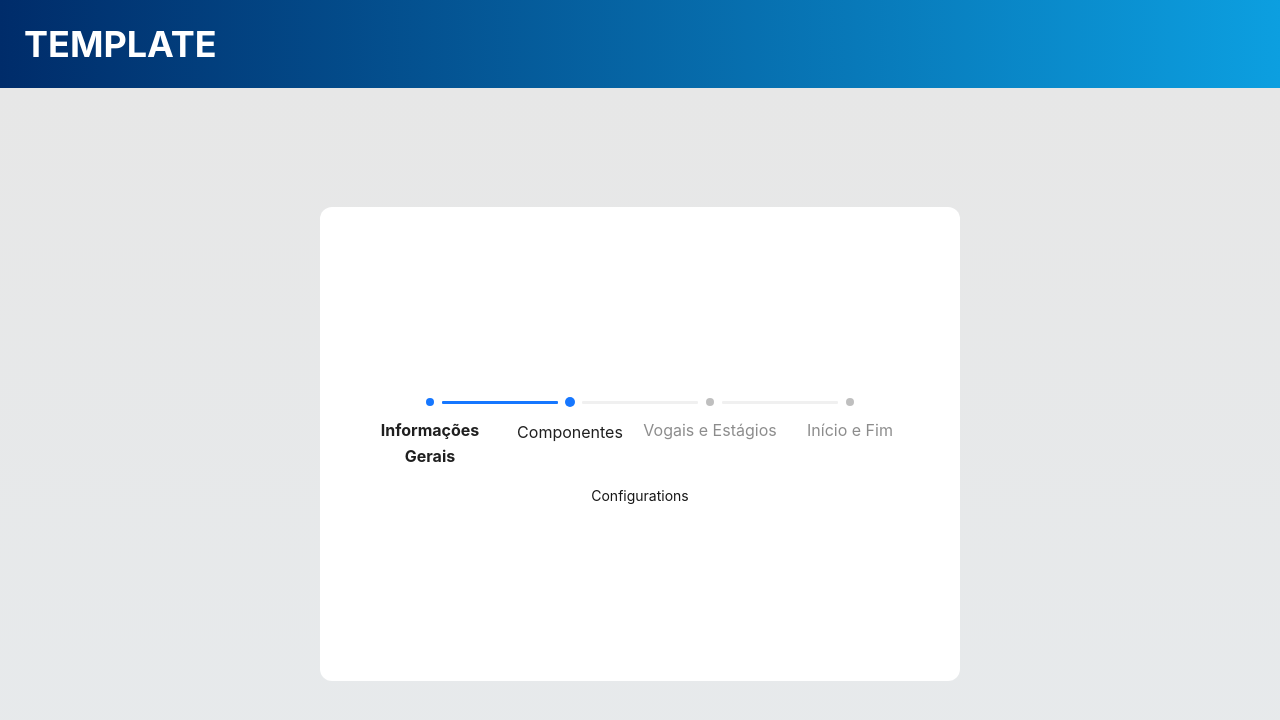
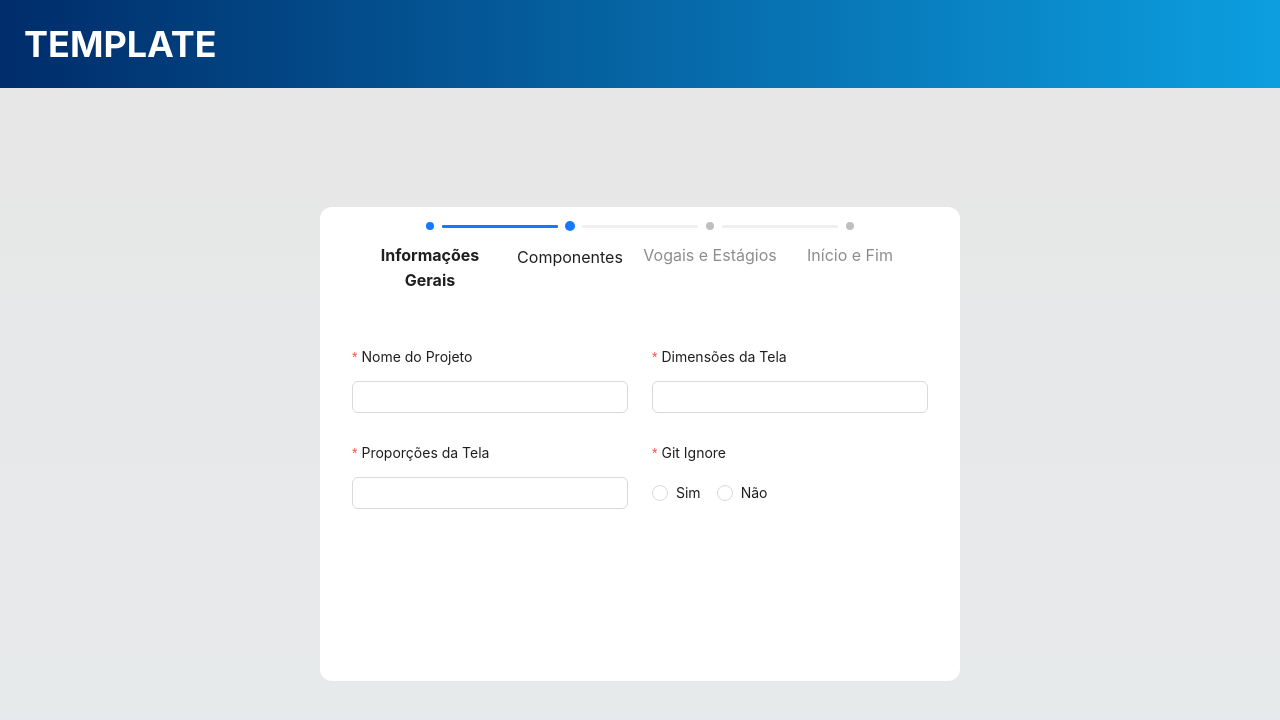
Before and after one commit to MarciioHenrique/game-template, a Next.js app: page /configurations in a window 1280 px wide. Shown: the top 720 px of the page. Built offline with nearby package versions, Linux system fonts and the light colour scheme.

Commit message:
feat: configurations base page

```diff
--- a/src/app/configurations/page.tsx
+++ b/src/app/configurations/page.tsx
@@ -1,7 +1,78 @@
 "use client";
 
-import { Layout, Typography } from "antd";
+import { Radio, Input, Row, Col, Layout, Form } from "antd";
 
 export default function Configurations() {
-  return <div>Configurations</div>;
+  return (
+    <Layout.Content className="w-full h-full p-8">
+      <Row gutter={{ xs: 8, sm: 16, md: 24, lg: 24 }}>
+        <Col xs={24} sm={24} md={12} lg={12}>
+          <Form.Item
+            name="Nome do Projeto"
+            label="Nome do Projeto"
+            rules={[
+              {
+                required: true,
+              },
+            ]}
+            labelCol={{ span: 24 }}
+          >
+            <Input />
+          </Form.Item>
+        </Col>
+        <Col xs={24} sm={24} md={12} lg={12}>
+          <Form.Item
+            name="Dimensões da Tela"
+            label="Dimensões da Tela"
+            rules={[
+              {
+                required: true,
+              },
+            ]}
+            labelCol={{ span: 24 }}
+          >
+            <Input />
+          </Form.Item>
+        </Col>
+      </Row>
+      <Row gutter={{ xs: 8, sm: 16, md: 24, lg: 24 }}>
+        <Col xs={24} sm={24} md={12} lg={12}>
+          <Form.Item
+            name="Proporções da Tela"
+            label="Proporções da Tela"
+            rules={[
+              {
+                required: true,
+              },
+            ]}
+            labelCol={{ span: 24 }}
+          >
+            <Input />
+          </Form.Item>
+        </Col>
+        <Col xs={24} sm={24} md={12} lg={12}>
+          <Form.Item
+            name="Git Ignore"
+            label="Git Ignore"
+            rules={[
+              {
+                required: true,
+                message: "Por favor, selecione uma opção.",
+              },
+            ]}
+            labelCol={{ span: 24 }}
+          >
+            <Radio.Group>
+              <Radio key="Sim" value={false}>
+                Sim
+              </Radio>
+              <Radio key="Não" value={true}>
+                Não
+              </Radio>
+            </Radio.Group>
+          </Form.Item>
+        </Col>
+      </Row>
+    </Layout.Content>
+  );
 }
```
